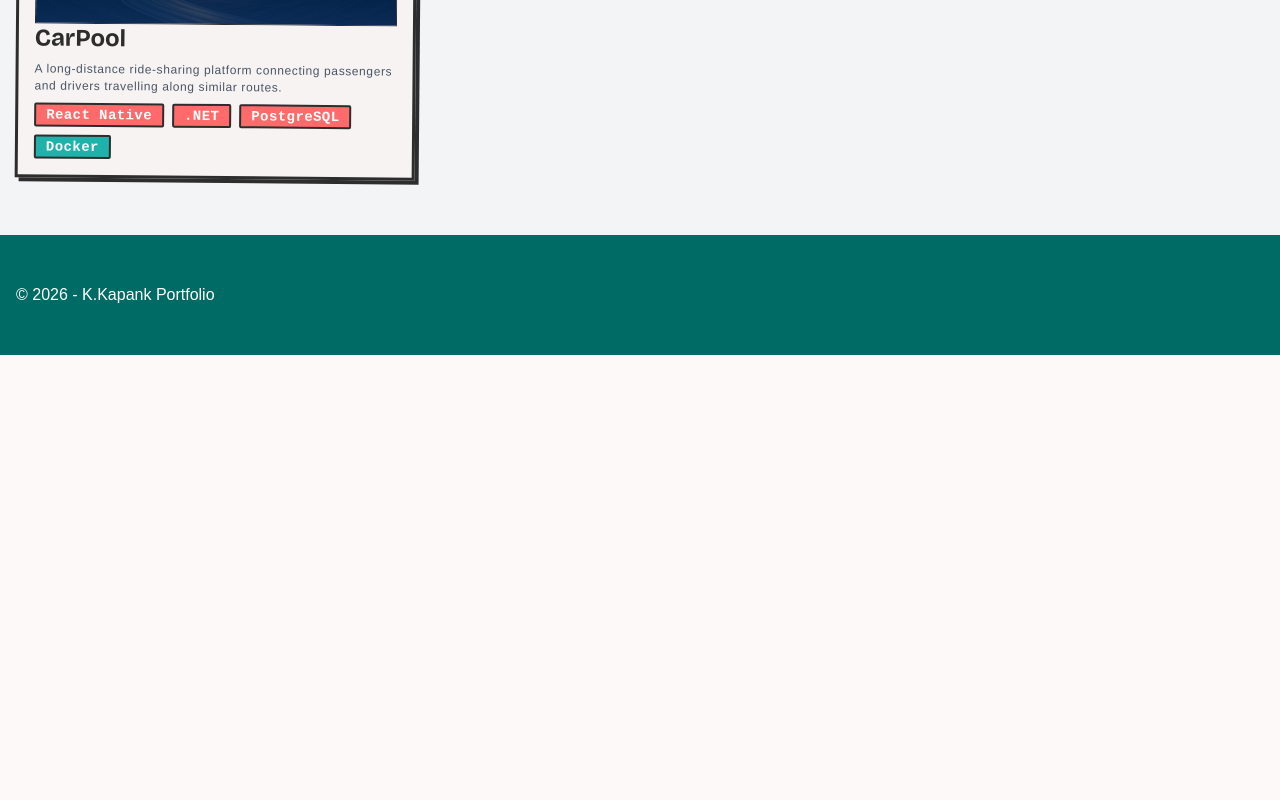
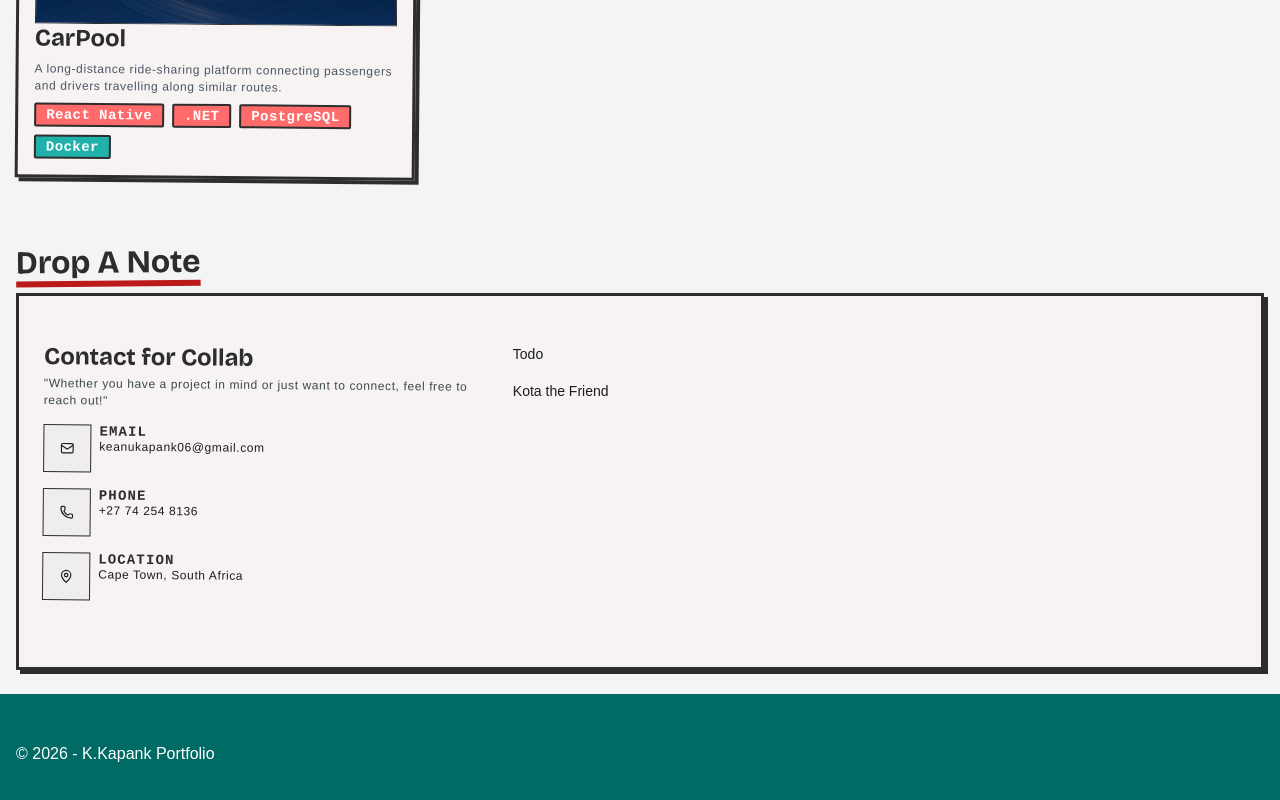
Before and after one commit to KeanuKapank/Personal-Portfolio, a React (Vite) app: page / in a window 1280 px wide. Shown: the part 2191-2991 px from the top of the page. Before the commit the page ends 2546 px from the top, so only its background shows below. Built offline with nearby package versions, Linux system fonts and the light colour scheme.

Commit message:
Chore : Added Contact Section Details (#9)

```diff
--- a/src/App.tsx
+++ b/src/App.tsx
@@ -10,8 +10,6 @@ function App() {
       <Routes>
         <Route element={<PageLayout />}>
           <Route path="/" element={<Home />} />
-          <Route path="/about" element={<div>About</div>} />
-          <Route path="/projects" element={<div>Projects</div>} />
         </Route>
         <Route path="*" element={<PageNotFound />} />
       </Routes>
--- /dev/null
+++ b/src/components/Reusable/ContactDetail.tsx
@@ -0,0 +1,23 @@
+import type { LucideIcon } from 'lucide-react';
+
+export interface IContactDetail {
+    icon: LucideIcon;
+    name: string;
+    value: string;
+}
+
+const ContactDetail = ({ icon: Icon, name, value }: IContactDetail) => {
+  return (
+    <div className="flex items-start mb-4 h-12">
+      {
+        Icon && <Icon className="container-icon border-charcoal-slim" />
+      }
+      <div className="ml-2">
+        <h4 className="text-label-caps">{name}</h4>
+        <p className="text-caption text-nowrap">{value}</p>
+      </div>
+    </div>
+  )
+}
+
+export default ContactDetail
--- /dev/null
+++ b/src/components/home/ContactMeSection.tsx
@@ -0,0 +1,62 @@
+import { Phone, Mail, MapPin  } from 'lucide-react';
+import type { IContactDetail } from '../Reusable/ContactDetail';
+import ContactDetail from '../Reusable/ContactDetail';
+import Title from '../Reusable/Title';
+
+const contactDetails: IContactDetail[] = [
+    {
+      icon: Mail,
+      name: 'Email',
+      value: 'keanukapank06@gmail.com'
+    },
+    {
+      icon: Phone,
+      name: 'Phone',
+      value: '+27 74 254 8136'
+    },
+    {
+        icon: MapPin,
+        name: 'Location',
+        value: 'Cape Town, South Africa'
+    }
+];
+
+const ContactMeSection = () => {
+  return (
+    <section className="bg-gray-100 pt-1 pb-6">
+      <div className="container mx-auto px-4">
+        <Title name="Drop A Note" />
+        <div className="container-popout py-12 px-6 sm:flex flex-row gap-4">
+          <div className="rotate-tilt-xsmr hidden sm:block">
+            <h4 className="text-headline-sm text-nowrap">Contact for Collab</h4>
+            <p className="text-caption-quote pt-1">
+              "Whether you have a project in mind or just want to connect, feel free to reach out!"
+            </p>
+            <div className="pt-4 flex flex-col items-start">
+                {contactDetails.map((detail, index) => (
+                    <ContactDetail
+                        key={index}
+                        icon={detail.icon}
+                        name={detail.name}
+                        value={detail.value}
+                     />
+                ))}
+            </div>
+          </div>
+          <div className="sm:flex flex-row gap-8">
+            <div>
+              <p className="text-body-sm mb-4">
+                Todo
+              </p>
+              <p className="text-body-sm">
+                Kota the Friend
+              </p>
+            </div>
+          </div>
+        </div>
+      </div>
+    </section>
+  );
+}
+
+export default ContactMeSection
--- a/src/global.css
+++ b/src/global.css
@@ -113,6 +113,7 @@
   --font-weight-semibold: 600;
   --font-weight-medium: 500;
   --font-weight-normal: 400;
+  --font-weight-light: 200;
 
   /* Line heights */
   --line-height-tight: 1.1; /* display */
@@ -485,6 +486,14 @@
       calc(var(--elevation-offset-y) + 0.5px) 0 0 var(--color-primary-fixed-light);
   }
 
+  .container-icon{
+    width: 50%;
+    margin: 0 auto;
+    height: 100%;
+    background-color: var(--color-surface-container);
+    padding: 1rem;
+  }
+
   /* ----------------------------------------------------------
      Tag / Chip — masking-tape / dymo-label style
   ---------------------------------------------------------- */
@@ -621,6 +630,15 @@
     font-size: var(--font-size-caption);
     font-weight: var(--font-weight-medium);
     line-height: var(--line-height-caption);
+    letter-spacing: 0.05em;
+  }
+
+  .text-caption-quote {
+    font-family: var(--font-body);
+    font-size: var(--font-size-caption);
+    font-weight: var(--font-weight-light);
+    line-height: var(--line-height-caption);
+    color: var(--color-on-surface-variant);
     letter-spacing: 0.05em;
   }
 }
--- a/src/pages/Home.tsx
+++ b/src/pages/Home.tsx
@@ -1,4 +1,5 @@
 import AboutMeSection from '../components/home/AboutMeSection';
+import ContactMeSection from '../components/home/ContactMeSection';
 import HeroSection from '../components/home/HeroSection';
 import MyWorkSection from '../components/home/MyWorkSection';
 import StatsSection from '../components/home/StatsSection';
@@ -10,6 +11,7 @@ export default function Home() {
       <StatsSection />
       <AboutMeSection />
       <MyWorkSection />
+      <ContactMeSection />
     </>
   );
 }
```
